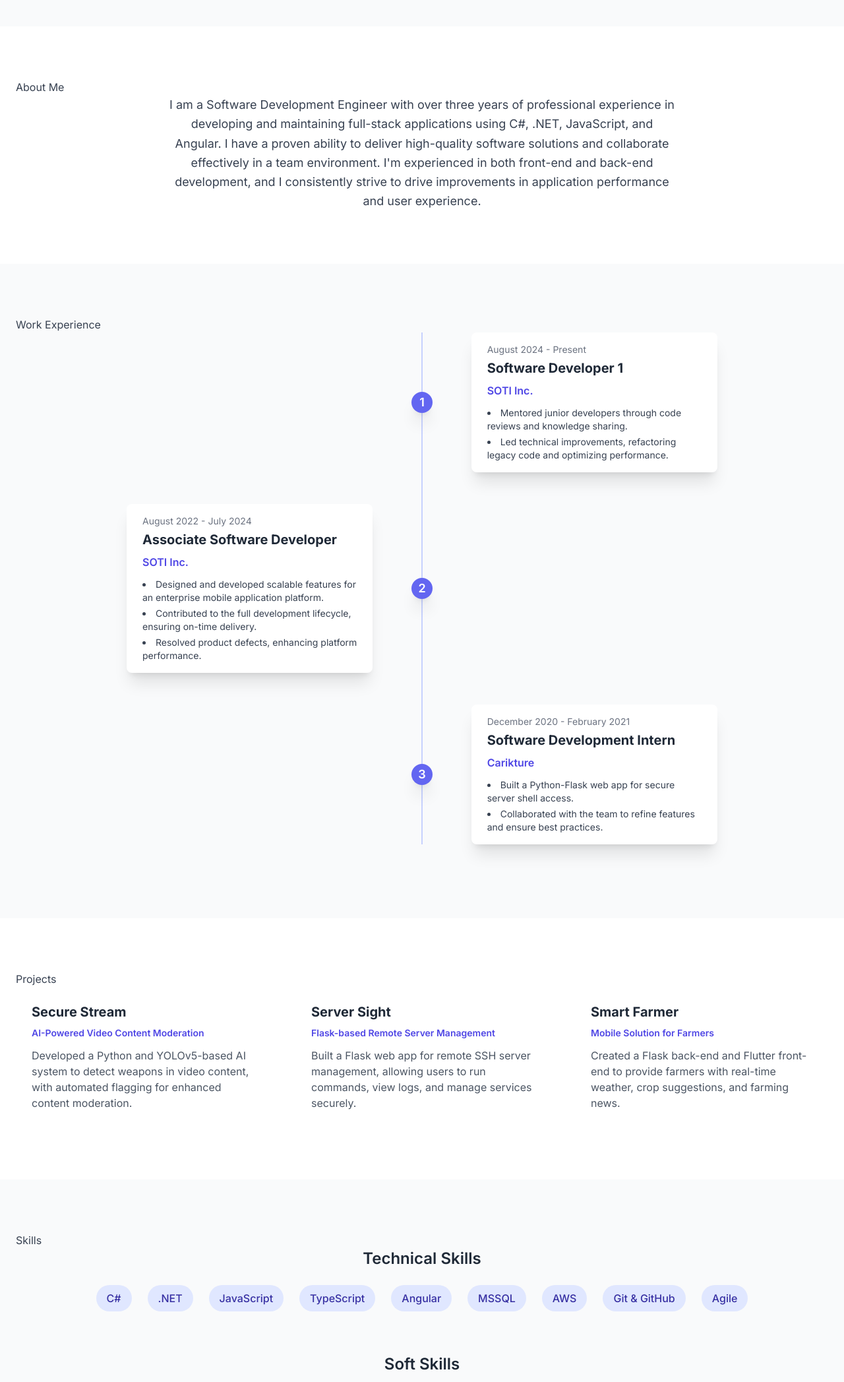
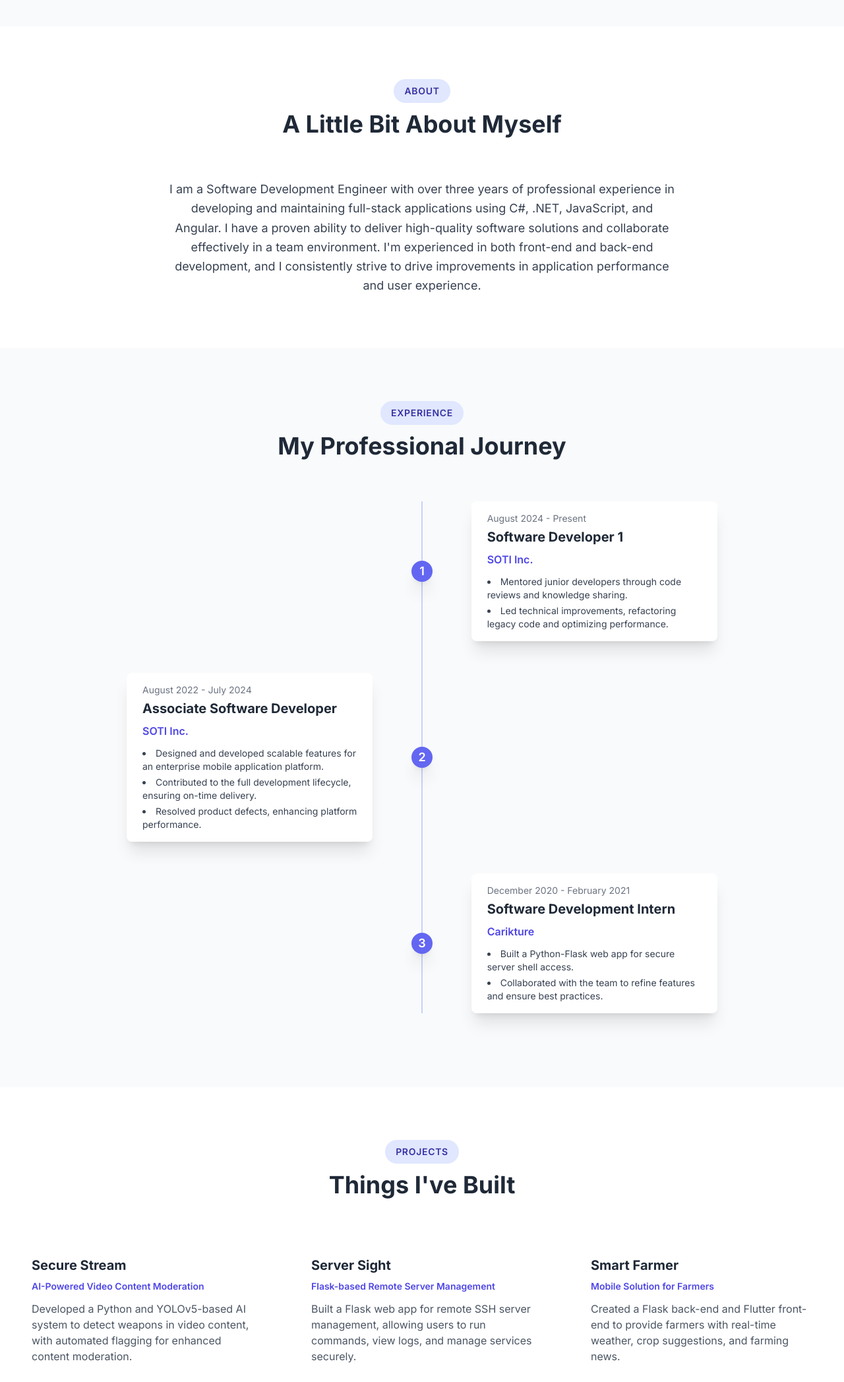
Before and after one commit to sreeharisangeeth/sreeharisangeeth.github.io, a plain HTML site: page index.html in a window 1280 px wide. Shown: the part 600-2695 px from the top of the page at 66% size. Drawn offline with nearby package versions, Linux system fonts and the light colour scheme.

Commit message:
Update index.html

```diff
--- a/index.html
+++ b/index.html
@@ -12,9 +12,6 @@
     <style>
         body {
             font-family: 'Inter', sans-serif;
-        }
-        .section-title {
-            @apply text-3xl font-bold text-gray-800 mb-8 text-center;
         }
         .card {
             @apply bg-white rounded-xl shadow-lg overflow-hidden transform transition-transform duration-300 hover:scale-105;
@@ -68,14 +65,17 @@
                 </div>
             </div>
             <div class="md:w-1/2 flex justify-center">
-                 <img src="https://placehold.co/400x400/E0E7FF/4F46E5?text=SS" alt="Sreehari" class="rounded-full shadow-2xl w-64 h-64 md:w-80 md:h-80 object-cover">
+                 <img src="https://placehold.co/400x400/E0E7FF/4F46E5?text=SS" alt="Sreehari S" class="rounded-full shadow-2xl w-64 h-64 md:w-80 md:h-80 object-cover">
             </div>
         </section>
 
         <!-- About Section -->
         <section id="about" class="bg-white py-20">
             <div class="container mx-auto px-6">
-                <h2 class="section-title">About Me</h2>
+                <div class="text-center mb-16">
+                     <span class="inline-block bg-indigo-100 text-indigo-800 text-sm font-semibold px-4 py-2 rounded-full uppercase tracking-wider">About</span>
+                     <h2 class="text-4xl font-bold text-gray-800 mt-3">A Little Bit About Myself</h2>
+                </div>
                 <p class="max-w-3xl mx-auto text-center text-lg leading-relaxed">
                     I am a Software Development Engineer with over three years of professional experience in developing and maintaining full-stack applications using C#, .NET, JavaScript, and Angular. I have a proven ability to deliver high-quality software solutions and collaborate effectively in a team environment. I'm experienced in both front-end and back-end development, and I consistently strive to drive improvements in application performance and user experience.
                 </p>
@@ -85,7 +85,10 @@
         <!-- Experience Section -->
         <section id="experience" class="py-20">
             <div class="container mx-auto px-6">
-                <h2 class="section-title">Work Experience</h2>
+                <div class="text-center mb-16">
+                     <span class="inline-block bg-indigo-100 text-indigo-800 text-sm font-semibold px-4 py-2 rounded-full uppercase tracking-wider">Experience</span>
+                     <h2 class="text-4xl font-bold text-gray-800 mt-3">My Professional Journey</h2>
+                </div>
                 <div class="relative max-w-4xl mx-auto">
                     <!-- Timeline line -->
                     <div class="absolute left-1/2 w-0.5 h-full bg-indigo-200 transform -translate-x-1/2"></div>
@@ -148,7 +151,10 @@
         <!-- Projects Section -->
         <section id="projects" class="bg-white py-20">
             <div class="container mx-auto px-6">
-                <h2 class="section-title">Projects</h2>
+                <div class="text-center mb-16">
+                     <span class="inline-block bg-indigo-100 text-indigo-800 text-sm font-semibold px-4 py-2 rounded-full uppercase tracking-wider">Projects</span>
+                     <h2 class="text-4xl font-bold text-gray-800 mt-3">Things I've Built</h2>
+                </div>
                 <div class="grid grid-cols-1 md:grid-cols-2 lg:grid-cols-3 gap-10">
                     <!-- Project 1 -->
                     <div class="card">
@@ -187,7 +193,10 @@
         <!-- Skills Section -->
         <section id="skills" class="py-20">
             <div class="container mx-auto px-6">
-                <h2 class="section-title">Skills</h2>
+                <div class="text-center mb-16">
+                     <span class="inline-block bg-indigo-100 text-indigo-800 text-sm font-semibold px-4 py-2 rounded-full uppercase tracking-wider">Skills</span>
+                     <h2 class="text-4xl font-bold text-gray-800 mt-3">My Technical Toolbox</h2>
+                </div>
                 <div class="max-w-6xl mx-auto">
                     <div>
                         <h3 class="text-2xl font-semibold text-gray-800 mb-6 text-center">Technical Skills</h3>
@@ -221,7 +230,10 @@
         <!-- Education Section -->
         <section id="education" class="bg-white py-20">
             <div class="container mx-auto px-6 text-center">
-                 <h2 class="section-title">Education</h2>
+                 <div class="text-center mb-16">
+                     <span class="inline-block bg-indigo-100 text-indigo-800 text-sm font-semibold px-4 py-2 rounded-full uppercase tracking-wider">Education</span>
+                     <h2 class="text-4xl font-bold text-gray-800 mt-3">My Academic Background</h2>
+                </div>
                  <h3 class="text-2xl font-semibold text-gray-800">Bachelor of Technology in Computer Science and Engineering</h3>
                  <p class="text-indigo-600 font-medium mt-2 text-lg">APJ Abdul Kalam Technological University, Thiruvananthapuram, Kerala</p>
                  <p class="text-gray-500 mt-1">Graduated 2022</p>
@@ -242,6 +254,7 @@
                 <a href="https://linkedin.com/in/sreehari-sangeeth" target="_blank" rel="noopener noreferrer" class="text-indigo-300 hover:text-white transition-colors"><i class="fab fa-linkedin fa-2x"></i></a>
                 <a href="https://github.com" target="_blank" rel="noopener noreferrer" class="text-indigo-300 hover:text-white transition-colors"><i class="fab fa-github fa-2x"></i></a>
             </div>
+            <p class="text-gray-400">&copy; 2025 Sreehari S. All Rights Reserved.</p>
         </div>
     </footer>
 
```
